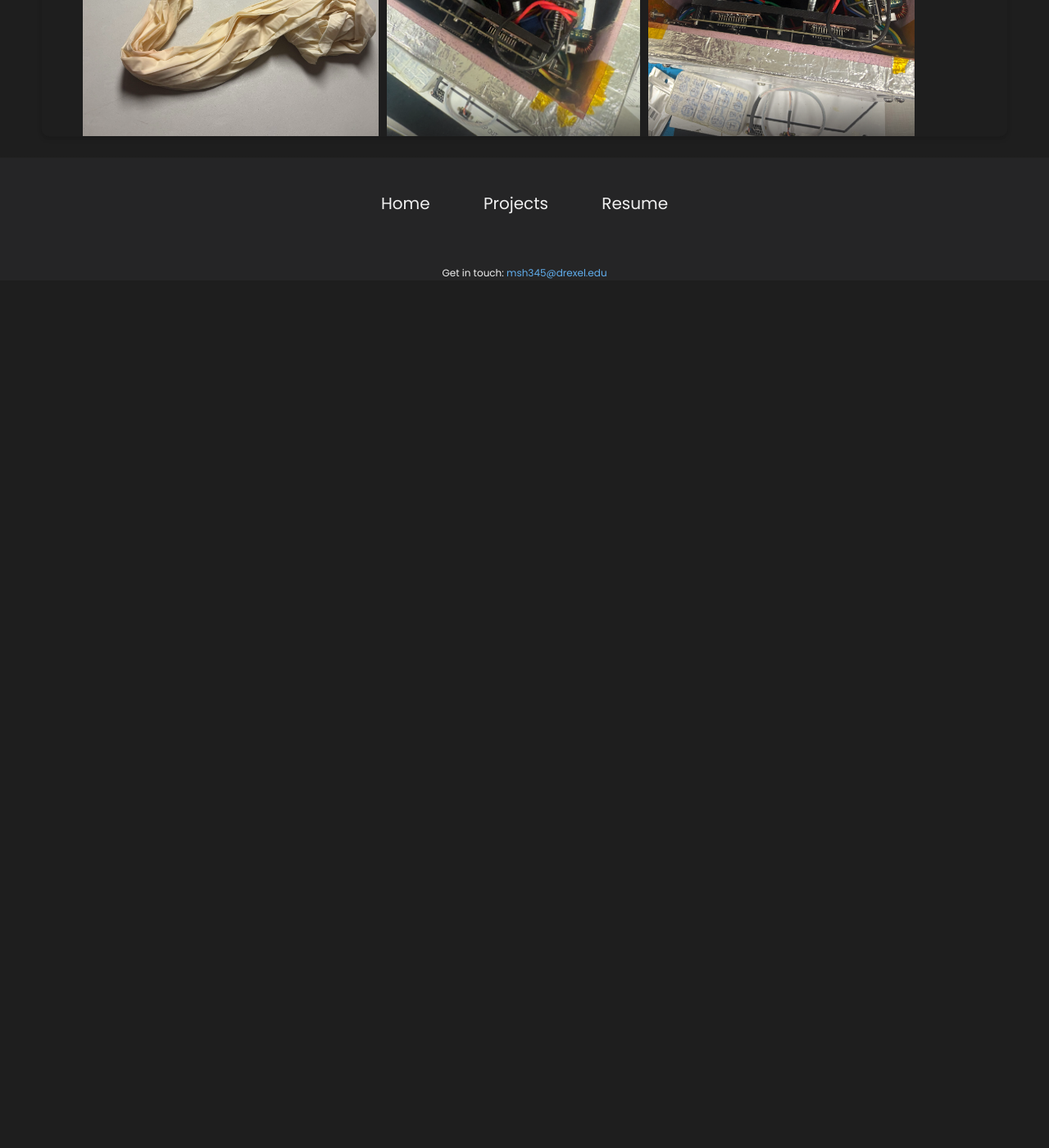
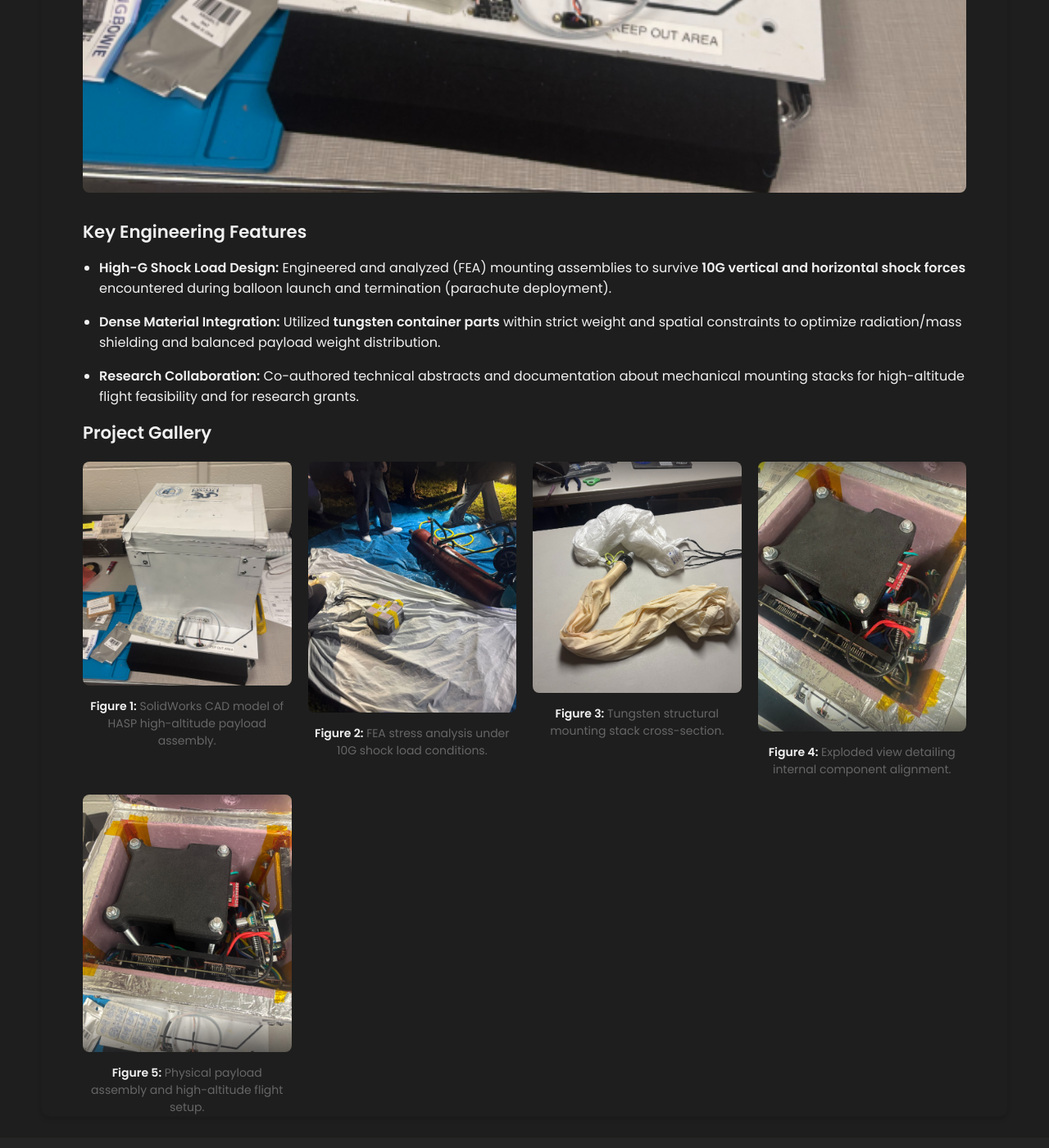
Before and after one commit to MuHasOfficial/MuHasOfficial.github.io, a Jekyll site: the page built from _projects/HASP/index.md, in a window 1280 px wide and 1400 px high, scrolled down 1316 px. Shown: the whole window at 82% size. Built offline with Jekyll 4.4.1, drawn with Linux system fonts in a browser that asks for light colours; before the commit the page ends 1658 px from its top, so only the background shows below that; some of the changed text lies outside the part shown.

Commit message:
Revise NASA HERA / HASP project documentation
Updated project details and enhanced formatting for clarity.

```diff
--- a/_projects/HASP/index.md
+++ b/_projects/HASP/index.md
@@ -8,14 +8,54 @@ skills:
   - Aerospace Payload Design
   - Technical Research & Collaboration
   - Mechanical Assembly
-
 ---
 
+<div class="main-project-image" style="margin-bottom: 25px;">
+  <img src="hasp1.png" alt="NASA HERA Payload Main CAD Model" style="width: 100%; height: auto; border-radius: 8px;">
+</div>
 
 ## Key Engineering Features
-- **High-G Shock Load Design:** Engineered and analyzed (FMEA) mounting assemblies to survive 10G vertical and horizontal shock forces encountered during balloon launch and termination (parachute deployment).
-- **Dense Material Integration:** Utilized tungsten container parts within strict weight and spatial constraints to optimize radiation/mass shielding and balanced payload weight distribution.
+- **High-G Shock Load Design:** Engineered and analyzed (FEA) mounting assemblies to survive **10G vertical and horizontal shock forces** encountered during balloon launch and termination (parachute deployment).
+- **Dense Material Integration:** Utilized **tungsten container parts** within strict weight and spatial constraints to optimize radiation/mass shielding and balanced payload weight distribution.
 - **Research Collaboration:** Co-authored technical abstracts and documentation about mechanical mounting stacks for high-altitude flight feasibility and for research grants.
 
 ## Project Gallery
-{% include image-gallery.html images="hasp1.png, hasp2.png, hasp3.png, hasp4.png, hasp5.png" height="400" %}
+
+<div class="gallery-grid" style="display: grid; grid-template-columns: repeat(auto-fit, minmax(250px, 1fr)); gap: 20px; margin-top: 20px;">
+
+  <figure style="text-align: center; margin: 0;">
+    <img src="hasp1.png" alt="HASP Assembly" style="width: 100%; border-radius: 8px;">
+    <figcaption style="margin-top: 8px; font-size: 14px; color: #666;">
+      <strong>Figure 1:</strong> SolidWorks CAD model of HASP high-altitude payload assembly.
+    </figcaption>
+  </figure>
+
+  <figure style="text-align: center; margin: 0;">
+    <img src="hasp2.png" alt="Structural Analysis" style="width: 100%; border-radius: 8px;">
+    <figcaption style="margin-top: 8px; font-size: 14px; color: #666;">
+      <strong>Figure 2:</strong> FEA stress analysis under 10G shock load conditions.
+    </figcaption>
+  </figure>
+
+  <figure style="text-align: center; margin: 0;">
+    <img src="hasp3.png" alt="Tungsten Mounting" style="width: 100%; border-radius: 8px;">
+    <figcaption style="margin-top: 8px; font-size: 14px; color: #666;">
+      <strong>Figure 3:</strong> Tungsten structural mounting stack cross-section.
+    </figcaption>
+  </figure>
+
+  <figure style="text-align: center; margin: 0;">
+    <img src="hasp4.png" alt="Exploded View" style="width: 100%; border-radius: 8px;">
+    <figcaption style="margin-top: 8px; font-size: 14px; color: #666;">
+      <strong>Figure 4:</strong> Exploded view detailing internal component alignment.
+    </figcaption>
+  </figure>
+
+  <figure style="text-align: center; margin: 0;">
+    <img src="hasp5.png" alt="Physical Integration" style="width: 100%; border-radius: 8px;">
+    <figcaption style="margin-top: 8px; font-size: 14px; color: #666;">
+      <strong>Figure 5:</strong> Physical payload assembly and high-altitude flight setup.
+    </figcaption>
+  </figure>
+
+</div>
```
